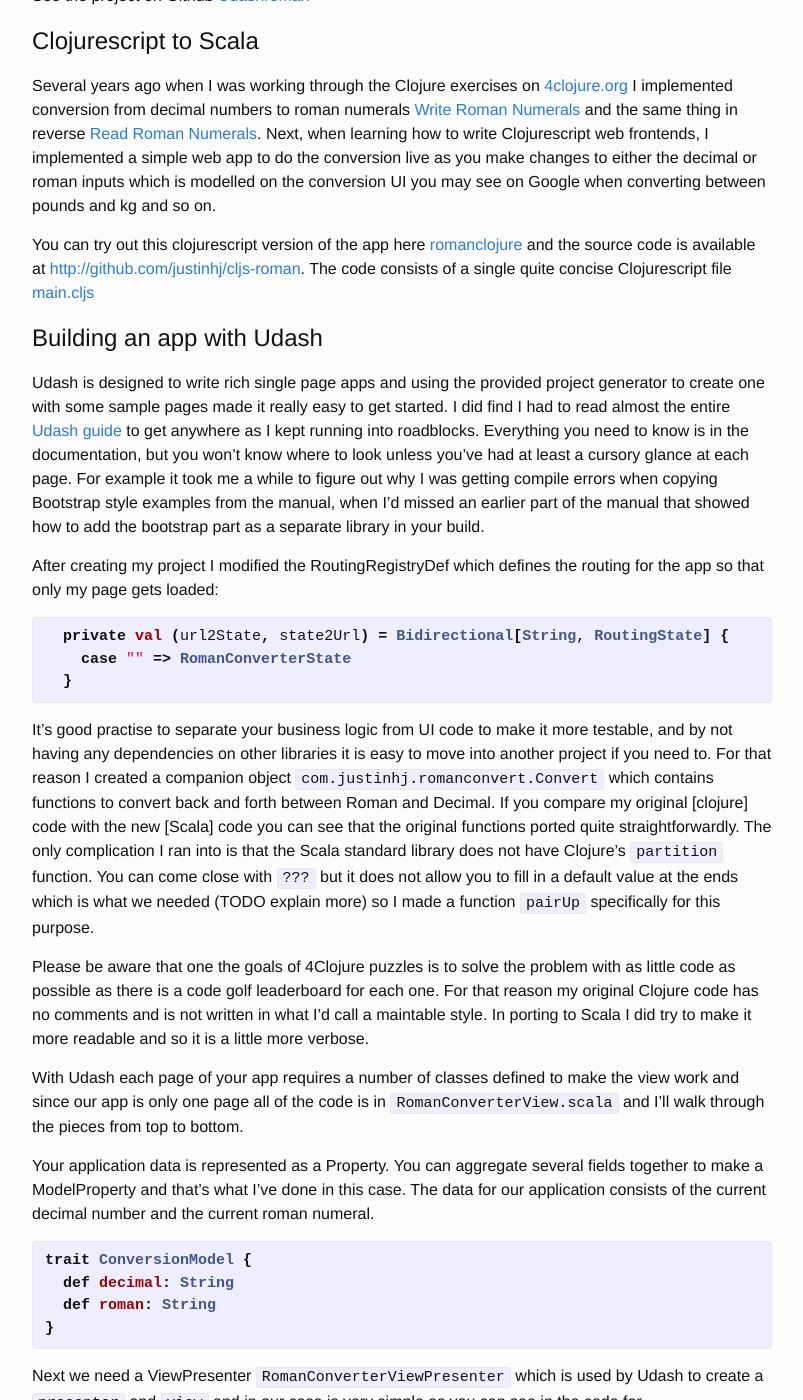
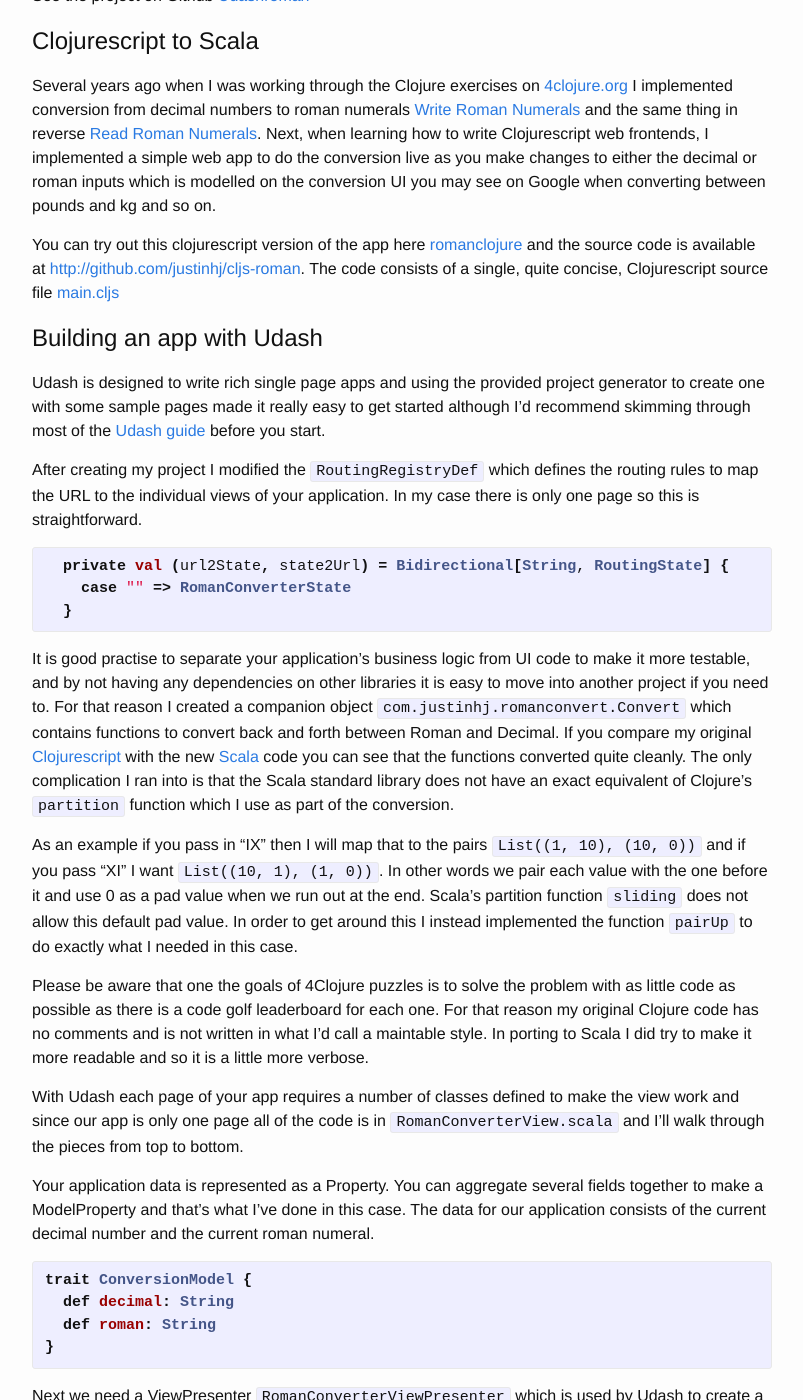
Before and after one commit to justinhj/justinhj.github.io, a Jekyll site: the page built from _posts/2017-08-27-roman-numeral-tool-with-udash.md, in a window 1280 px wide and 1400 px high, scrolled down 736 px. Shown: the whole window, without its empty margins (238-1041 px from the left). Built offline with Jekyll 4.4.1, drawn with Linux system fonts in a browser that asks for light colours; comment, search, counter and statistics services are not loaded; some of the changed text lies outside the part shown.

Commit message:
new post

```diff
--- a/_posts/2017-08-27-roman-numeral-tool-with-udash.md
+++ b/_posts/2017-08-27-roman-numeral-tool-with-udash.md
@@ -21,13 +21,13 @@
 
 Several years ago when I was working through the Clojure exercises on [4clojure.org](http://www.4clojure.com) I implemented conversion from decimal numbers to roman numerals [Write Roman Numerals](http://www.4clojure.com/problem/104) and the same thing in reverse [Read Roman Numerals](http://www.4clojure.com/problem/92). Next, when learning how to write Clojurescript web frontends, I implemented a simple web app to do the conversion live as you make changes to either the decimal or roman inputs which is modelled on the conversion UI you may see on Google when converting between pounds and kg and so on.
 
-You can try out this clojurescript version of the app here [romanclojure](http://heyes-jones.com/romanclojure/roman.html) and the source code is available at [http://github.com/justinhj/cljs-roman](http://github.com/justinhj/cljs-roman). The code consists of a single quite concise Clojurescript file [main.cljs](https://github.com/justinhj/cljs-roman/blob/master/src/cljs/roman/main.cljs)
+You can try out this clojurescript version of the app here [romanclojure](http://heyes-jones.com/romanclojure/roman.html) and the source code is available at [http://github.com/justinhj/cljs-roman](http://github.com/justinhj/cljs-roman). The code consists of a single, quite concise, Clojurescript source file [main.cljs](https://github.com/justinhj/cljs-roman/blob/master/src/cljs/roman/main.cljs)
 
 # Building an app with Udash
 
-Udash is designed to write rich single page apps and using the provided project generator to create one with some sample pages made it really easy to get started. I did find I had to read almost the entire [Udash guide](http://guide.udash.io/) to get anywhere as I kept running into roadblocks. Everything you need to know is in the documentation, but you won't know where to look unless you've had at least a cursory glance at each page. For example it took me a while to figure out why I was getting compile errors when copying Bootstrap style examples from the manual, when I'd missed an earlier part of the manual that showed how to add the bootstrap part as a separate library in your build.
+Udash is designed to write rich single page apps and using the provided project generator to create one with some sample pages made it really easy to get started although I'd recommend skimming through most of the [Udash guide](http://guide.udash.io/) before you start.
 
-After creating my project I modified the RoutingRegistryDef which defines the routing for the app so that only my page gets loaded:
+After creating my project I modified the `RoutingRegistryDef` which defines the routing rules to map the URL to the individual views of your application. In my case there is only one page so this is straightforward.
 
 {% highlight scala %}
 
@@ -37,7 +37,9 @@
 
 {% endhighlight %}
 
-It's good practise to separate your business logic from UI code to make it more testable, and by not having any dependencies on other libraries it is easy to move into another project if you need to. For that reason I created a companion object `com.justinhj.romanconvert.Convert` which contains functions to convert back and forth between Roman and Decimal. If you compare my original [clojure] code with the new [Scala] code you can see that the original functions ported quite straightforwardly. The only complication I ran into is that the Scala standard library does not have Clojure's `partition` function. You can come close with `???` but it does not allow you to fill in a default value at the ends which is what we needed (TODO explain more) so I made a function `pairUp` specifically for this purpose.
+It is good practise to separate your application's business logic from UI code to make it more testable, and by not having any dependencies on other libraries it is easy to move into another project if you need to. For that reason I created a companion object `com.justinhj.romanconvert.Convert` which contains functions to convert back and forth between Roman and Decimal. If you compare my original [Clojurescript](https://github.com/justinhj/cljs-roman/blob/master/src/cljs/roman/main.cljs) with the new [Scala](https://bitbucket.org/justinhj/udashroman/src/867a30375d44b6d98ce42bfc1e572f65f0dca3ef/src/main/scala/com/justinhj/romanconvert/Convert.scala?at=master&fileviewer=file-view-default) code you can see that the functions converted quite cleanly. The only complication I ran into is that the Scala standard library does not have an exact equivalent of Clojure's `partition` function which I use as part of the conversion.
+
+As an example if you pass in "IX" then I will map that to the pairs `List((1, 10), (10, 0))` and if you pass "XI" I want `List((10, 1), (1, 0))`. In other words we pair each value with the one before it and use 0 as a pad value when we run out at the end. Scala's partition function `sliding` does not allow this default pad value. In order to get around this I instead implemented the function `pairUp` to do exactly what I needed in this case.
 
 Please be aware that one the goals of 4Clojure puzzles is to solve the problem with as little code as possible as there is a code golf leaderboard for each one. For that reason my original Clojure code has no comments and is not written in what I'd call a maintable style. In porting to Scala I did try to make it more readable and so it is a little more verbose.
 
@@ -58,9 +60,7 @@
 
 `RomanConverterPresenter` represents the interactive portion of our app and is responsible for validating the data in the model and converting from decimal to roman when the properties change. The method `handleState` is an initialization function called when the state becomes active. It adds a `Validator` to each property. With that in place you can check if an input is valid using the `isValid` method. Interestingly this returns a `Future` indicating that you could perhaps perform some web request or other IO operation without blocking Javascript's single thread.
 
-My validators are fairly simple and only check that your Roman property contains valid Roman numeral characters whilst the decimal one will ensure that you are converting a positive non-zero number less that a certain maximum (since large numbers quickly fill up the screen with M's!).
-
-By hooking up the validators to Twitter bootstraps error indicators we can give a useful visual feedback to the user that the conversion can't go ahead:
+My validators are fairly simple and only check that your Roman property contains valid Roman numeral characters whilst the decimal one will ensure that you are converting a positive non-zero number less that a certain maximum (since large numbers quickly fill up the screen with M's!). As a bonus we can use the validators to modify the class of the inputs to .error which will highlight the field in red as shown below:
 
 <iframe width="560" height="315" src="https://www.youtube.com/embed/2PnsV4Ph18A?controls=0&amp;showinfo=0" frameborder="0" allowfullscreen></iframe>
 
@@ -152,6 +152,16 @@
 
 # Summary
 
-So what did I learn by building a simple app with Udash? Firstly I think with any large framework there is a learning curve and frustration when you want to do something but cannot find out how to do so. Udash has some of that despite the long and detailed manual. Nevertheless I found the experience in general positive and may well reach for Udash in the future when building web frontends. There's a stark difference between writing your web content in Scala vs a templated approach like Play/Twirl and I think it will depend a lot on your own project or team which approach to take.
+My key takeaways from this mini-project are that converting Clojurescript to Scala.js is quite painless, and I will certainly use the Udash web more in future.
 
-With regards to porting Clojure to Scala I found it fairly straightforward since there is considerable overlap in the Scala and Clojure standard libraries, and both languages have good support for working with collections and various combinators.
+Pros
+
+* A large and well documented library
+* Write your entire frontend and backend in the same library in the same language including type checked CSS and HTML
+* Project generator to get started
+
+Cons
+
+* You need to read the whole guide
+* No reference manual so if something is not in the guide you will have to read the source code (this was an issue with ScalaCSS too)
+* Need to know Scala to create the web content (a template approach like Play/Twirl may work better if you work with designers that don't use Scala)
```
